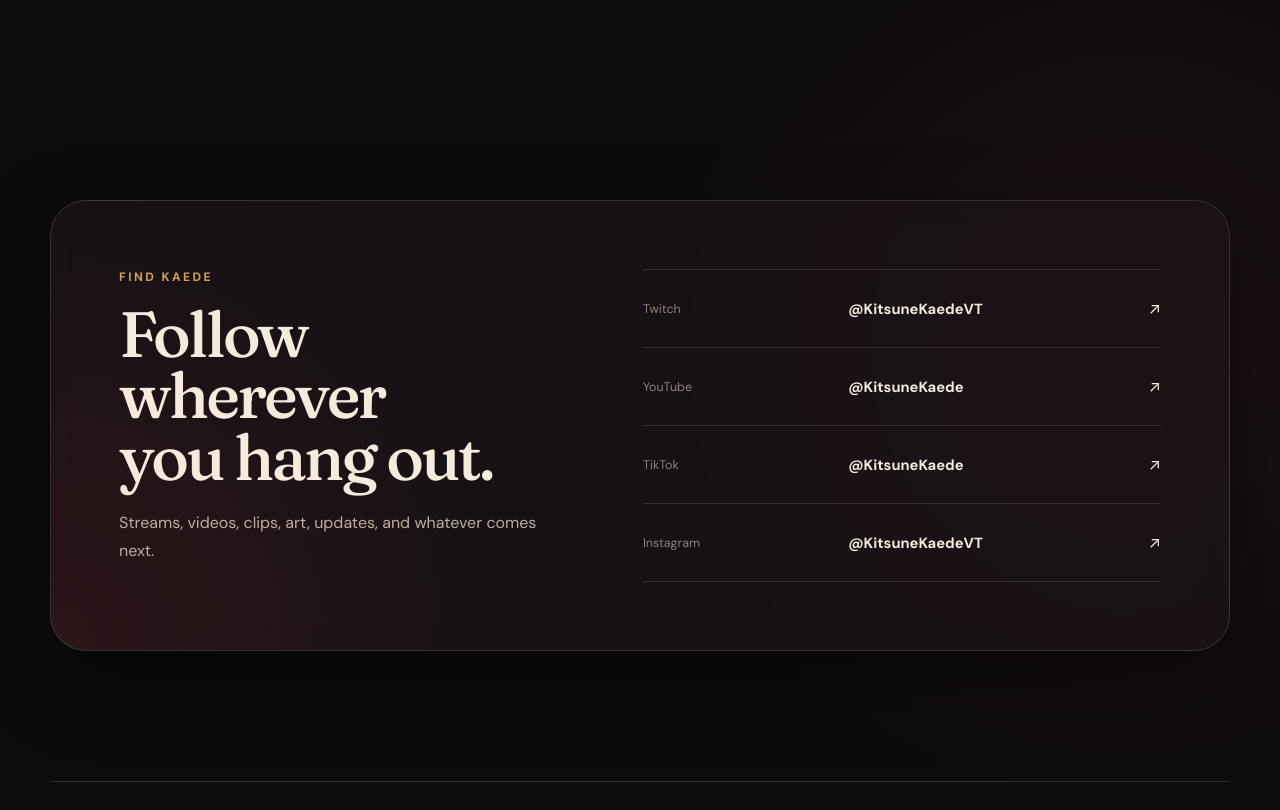
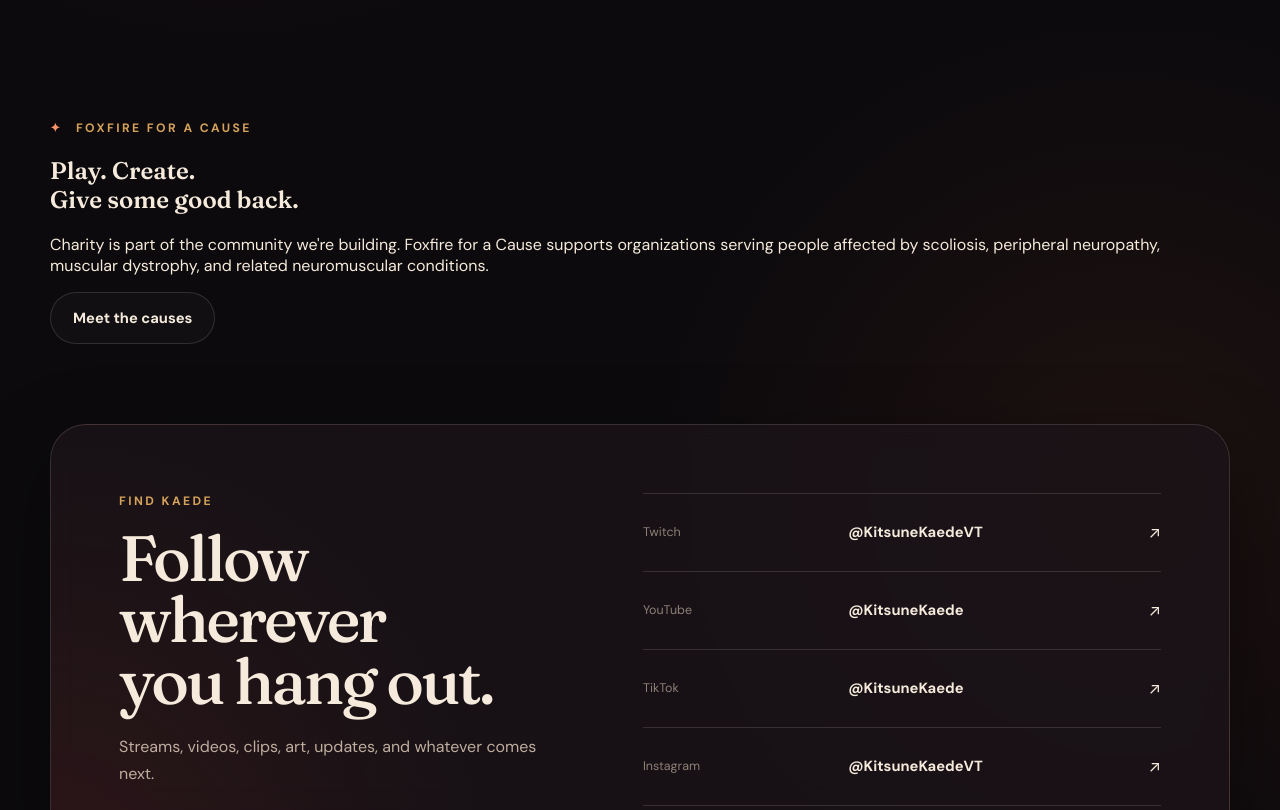
Before and after one commit to geraldrpadgett/kitsune-kaede-site, a website: page public/index.html in a window 1280 px wide. Shown: the part 680-1490 px from the top of the page. Drawn offline with Linux system fonts and the light colour scheme.

Commit message:
Add Foxfire for a Cause to homepage

```diff
--- a/public/index.html
+++ b/public/index.html
@@ -27,6 +27,7 @@
     <nav class="site-nav" aria-label="Primary navigation">
       <a href="https://www.twitch.tv/kitsunekaedevt" target="_blank" rel="noopener">Twitch</a>
       <a href="https://www.youtube.com/@KitsuneKaede" target="_blank" rel="noopener">YouTube</a>
+      <a href="/charity/">Foxfire for a Cause</a>
       <a href="#follow">Socials</a>
     </nav>
   </header>
@@ -46,6 +47,17 @@
         <div class="micro-row" aria-label="Kaede's content">
           <span>Streams</span><i></i><span>Games</span><i></i><span>Art</span><i></i><span>VTuber</span>
         </div>
+      </div>
+    </section>
+
+    <section class="cause-teaser shell reveal" aria-labelledby="cause-title">
+      <div>
+        <p class="eyebrow"><span class="spark">✦</span> Foxfire for a Cause</p>
+        <h2 id="cause-title">Play. Create.<br>Give some good back.</h2>
+      </div>
+      <div class="cause-teaser-copy">
+        <p>Charity is part of the community we're building. Foxfire for a Cause supports organizations serving people affected by scoliosis, peripheral neuropathy, muscular dystrophy, and related neuromuscular conditions.</p>
+        <a class="button button-ghost" href="/charity/">Meet the causes</a>
       </div>
     </section>
 
@@ -82,6 +94,5 @@
     <p>Games, art & foxfire.</p>
     <p class="copyright">© <span id="year"></span> Kaede Kitsune</p>
   </footer>
-  <!-- deployment-refresh: 2026-09-24-logo-removed -->
 </body>
 </html>
```
